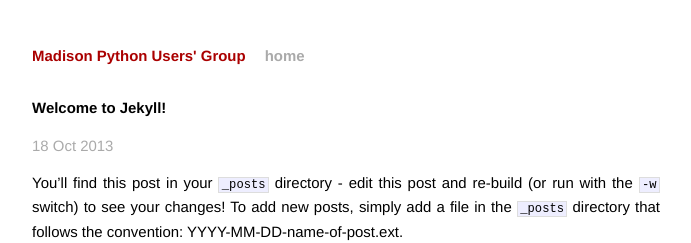
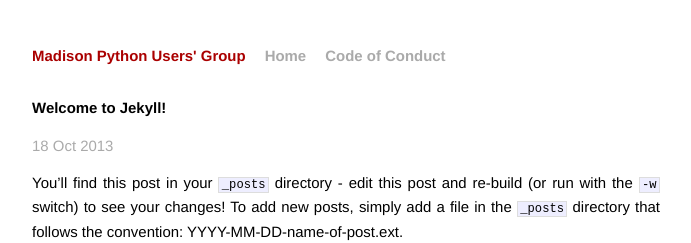
Before and after one commit to MadPUG/madpug.github.io, a Jekyll site: the page built from _posts/2013-11-15-madpug-code-of-conduct.markdown, in a window 1280 px wide. Shown: the top 243 px of the page, without its empty margins (294-985 px from the left). Built offline with Jekyll 4.4.1, drawn with Linux system fonts in a browser that asks for light colours; Markdown is read by kramdown in place of the engine named in the settings.

Commit message:
Update layouts

```diff
--- a/_layouts/default.html
+++ b/_layouts/default.html
@@ -18,7 +18,12 @@
         <div class="site">
           <div class="header">
             <h1 class="title"><a href="/">{{ site.name }}</a></h1>
-            <a class="extra" href="/">home</a>
+            <a class="extra" href="/">
+              Home
+            </a>
+            <a class="extra" href="/2013/11/15/code-of-conduct.html">
+              Code of Conduct
+            </a>
           </div>
 
           {{ content }}
--- a/_layouts/post.html
+++ b/_layouts/post.html
@@ -1,6 +1,7 @@
 ---
 layout: default
 ---
+
 <h2>{{ page.title }}</h2>
 <p class="meta">{{ page.date | date_to_string }}</p>
 
```
